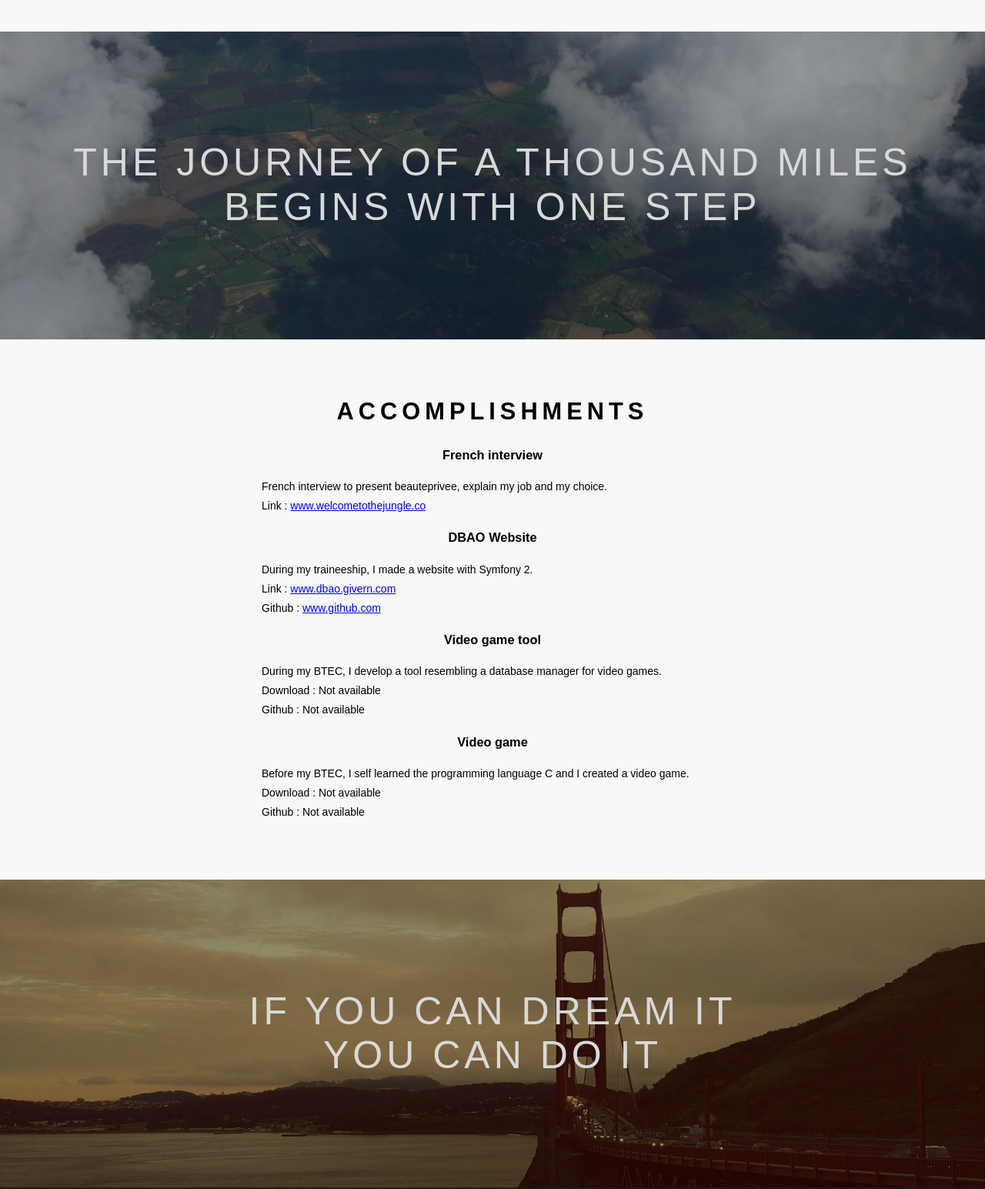
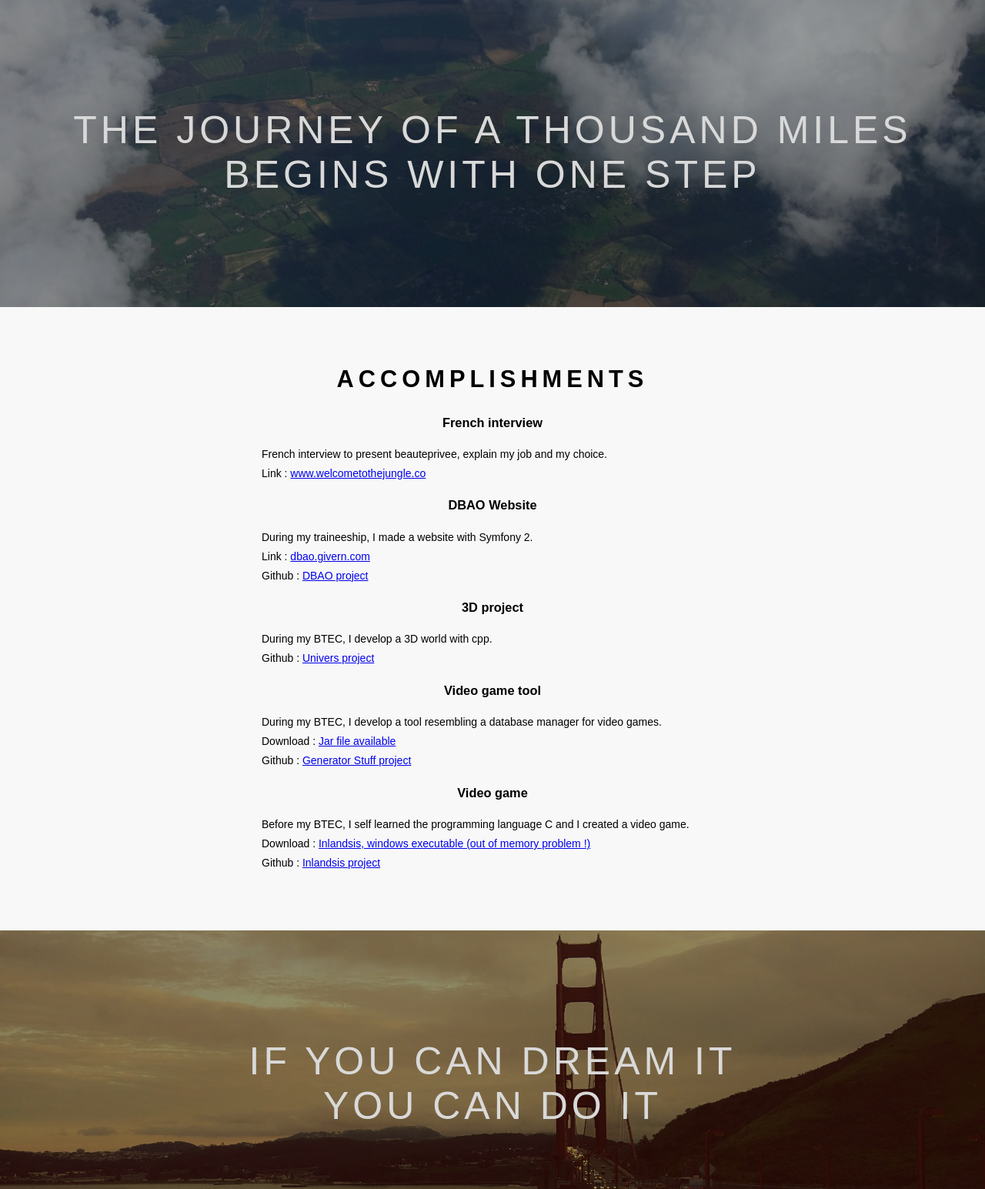
Before and after one commit to agivern/cv, a PHP site: page / in a window 1280 px wide. Shown: the part 4955-6500 px from the top of the page at 77% size. Run offline with PHP 8.4, Linux system fonts and the light colour scheme; some libraries are stand-ins or nearby versions.

Commit message:
about me description and add project link

```diff
--- a/index.php
+++ b/index.php
@@ -45,7 +45,7 @@
             <h2 class="o-section__title">About me</h2>
             <div class="c-about-me">
                 <img class="c-about-me__picture" src="images/me.jpg">
-                <div class="c-about-me__description">Lorem ipsum dolor sit amet, consectetur adipiscing elit. Curabitur posuere id sapien vitae elementum. Donec finibus sollicitudin massa, sed maximus est vulputate tincidunt. Aliquam in neque urna. Proin eget euismod justo. Cras metus erat, fringilla ac odio sit amet, faucibus placerat arcu. Ut odio ipsum, euismod a lobortis euismod, auctor in nibh. Mauris tempus consequat bibendum. Sed suscipit orci nec massa semper, in auctor ipsum vehicula. Duis nec ultricies sapien. Maecenas massa tortor, dapibus eu tortor ac, imperdiet pretium turpis. Suspendisse sem lacus, pulvinar sit amet lectus at, efficitur efficitur enim. Aenean est arcu, volutpat eu est ac, efficitur accumsan nisi. Curabitur augue nisl, mattis et urna sed, consequat imperdiet nibh. Aenean et sapien eu tortor egestas congue a at massa.</div>
+                <div class="c-about-me__description">I am an energetic, ambitious person who has developed a mature and responsible approach to any task. I am always willing to learn new skills since I discovered programing at 15 years old, and it's for that today I have strong technical skills. My experiences improved my project management and software enginering skills, and thank you at my older co-workers who teached to me what I needed to grow. I am eager to be challenged in order to grow and improve my communication and professional IT skills gained through previous experiences in the IT sector. If you have a good challenge to offer, anywhere in the world, contacted me as I am your man.</div>
             </div>
         </section>
 
@@ -272,22 +272,28 @@
             <section class="c-accomplishment"">
                 <h3 class="c-accomplishment__title">DBAO Website</h3>
                 <p>During my traineeship, I made a website with Symfony 2.</p>
-                <p>Link : <a href="http://www.dbao.givern.com/dbao/index">www.dbao.givern.com</a></p>
-                <p>Github : <a href="https://github.com/agivern/dbao">www.github.com</a></p>
+                <p>Link : <a href="http://www.dbao.givern.com/dbao/index">dbao.givern.com</a></p>
+                <p>Github : <a href="https://github.com/agivern/dbao">DBAO project</a></p>
+            </section>
+
+            <section class="c-accomplishment"">
+                <h3 class="c-accomplishment__title">3D project</h3>
+                <p>During my BTEC, I develop a 3D world with cpp.</p>
+                <p>Github : <a href="https://github.com/agivern/univers">Univers project</a></p>
             </section>
 
             <section class="c-accomplishment"">
                 <h3 class="c-accomplishment__title">Video game tool</h3>
                 <p>During my BTEC, I develop a tool resembling a database manager for video games.</p>
-                <p>Download : Not available</p>
-                <p>Github : Not available</p>
+                <p>Download : <a href="data/Generator.jar">Jar file available</a></p>
+                <p>Github : <a href="https://github.com/agivern/generatorStuff">Generator Stuff project</a></p>
             </section>
 
             <section class="c-accomplishment"">
                 <h3 class="c-accomplishment__title">Video game</h3>
                 <p>Before my BTEC, I self learned the programming language C and I created a video game.</p>
-                <p>Download : Not available</p>
-                <p>Github : Not available</p>
+                <p>Download : <a href="data/Inlandsis_Executable.zip">Inlandsis, windows executable (out of memory problem !)</a></p>
+                <p>Github : <a href="https://github.com/agivern/inlandsis">Inlandsis project</a></p>
             </section>
         </section>
 
--- a/style.css
+++ b/style.css
@@ -345,6 +345,7 @@ p {
     text-align: left;
     width: 600px;
     margin: 25px;
+    vertical-align: top;
 }
 
 
```
Also changed, not shown: 1 other file.
